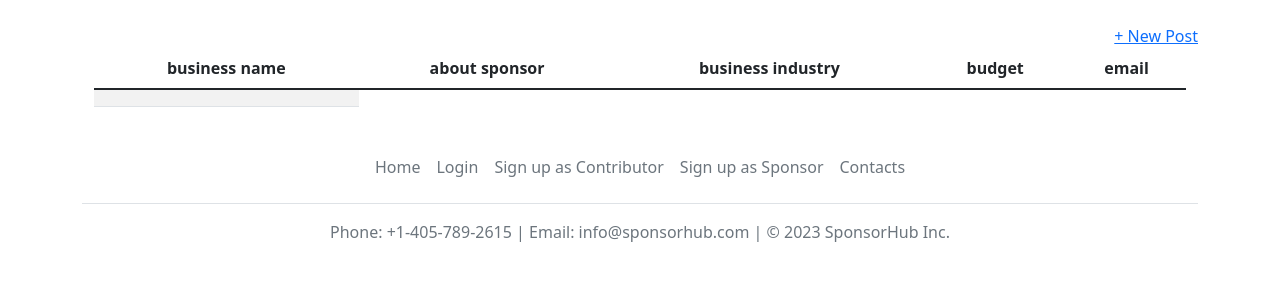
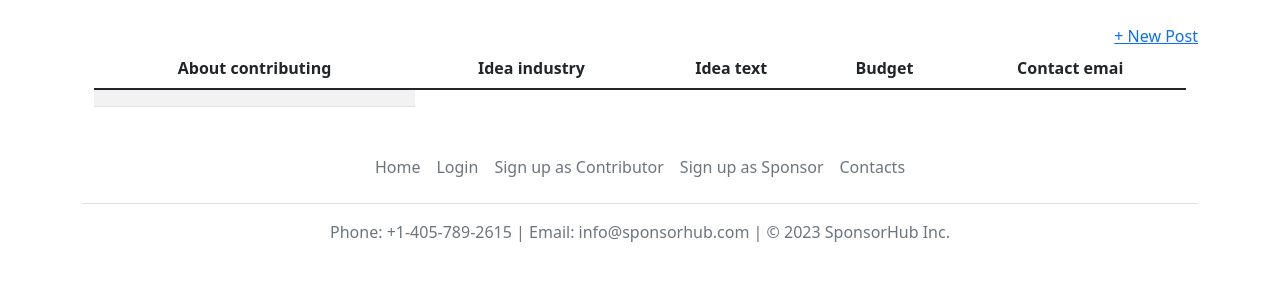
Before and after one commit to tate-aabb/sponsorhub, a Django app: page /sponsors/ in a window 1280 px wide. Shown: the part 73-373 px from the top of the page. Run offline with Django 4.2, Linux system fonts and the light colour scheme; lists and menus that the app fills with data are empty.

Commit message:
upgrade 3

```diff
--- a/sponsor_app/templates/sponsor.html
+++ b/sponsor_app/templates/sponsor.html
@@ -17,21 +17,22 @@
         <table class="table table-striped">
             <thead>
                 <tr>
-                    <th scope="col" class="text-center">business name</th>
-                    <th scope="col" class="text-center">about sponsor</th>
-                    <th scope="col" class="text-center">business industry</th>
-                    <th scope="col" class="text-center">budget</th>
-                    <th scope="col" class="text-center">email</th>
+                    <th scope="col" class="text-center"> About contributing</th>
+                    <th scope="col" class="text-center">Idea industry</th>
+                    <th scope="col" class="text-center">Idea text</th>
+                    <th scope="col" class="text-center">Budget</th>
+                    <th scope="col" class="text-center">Contact emai</th>
                 </tr>
             </thead>
             <tbody>
                 <tr>
 
-                    <td>{% for post in form  %}</td>
-{#                    <td>{{ posts.about_sponsor }}</td>#}
-{#                    <td>{{ posts.business_industry }}</td>#}
-{#                    <td class="text-center">{{ posts.budget }}</td>#}
-{#                    <td class="text-center" data-href-template="#"> {{ posts.email }}</td>#}
+                    <td>{% for post in form %}</td>
+                        <td>{{ posts.About_contributing }}</td>
+                        <td>{{ posts.Idea_industry }}</td>
+                        <td class="text-center">{{ posts.Idea_text }}</td>
+                        <td>{{ posts.Budget }}</td>
+                        <td class="text-center" data-href-template="#"> {{ posts.Contact_email }}</td>
                     {% endfor %}
                 </tr>
             </tbody>
--- a/sponsor_app/urls.py
+++ b/sponsor_app/urls.py
@@ -2,6 +2,6 @@ from django.urls import path
 from . import views
 
 urlpatterns = [
-    path('', views.SponsorPage.as_view(), name="sponsor"),
+    path('', views.for_sponsors, name="sponsor"),
     path('new-post/', views.New_post.as_view(), name='sponsor_page'),
 ]
--- a/sponsor_app/views.py
+++ b/sponsor_app/views.py
@@ -5,6 +5,8 @@ from django.views.generic.edit import CreateView
 from django.contrib.auth.decorators import login_required
 from django.shortcuts import render
 from .forms import SponsorForm
+from ideas.forms import Add_Ideas
+from ideas.models import IdeasModel
 
 
 class New_post(CreateView):
@@ -16,8 +18,9 @@ class New_post(CreateView):
         return reverse_lazy('sponsorapp:sponsor')
 
 
-class SponsorPage(TemplateView):
-    template_name = "sponsor.html"
+def for_sponsors(request):
+    Ideas = IdeasModel.objects.all()
+    return render(request, "sponsor.html", {"Ideas": Ideas})
 
 
 # @login_required
```
Also changed, not shown: ideas/models.py (line endings or trailing spaces).
